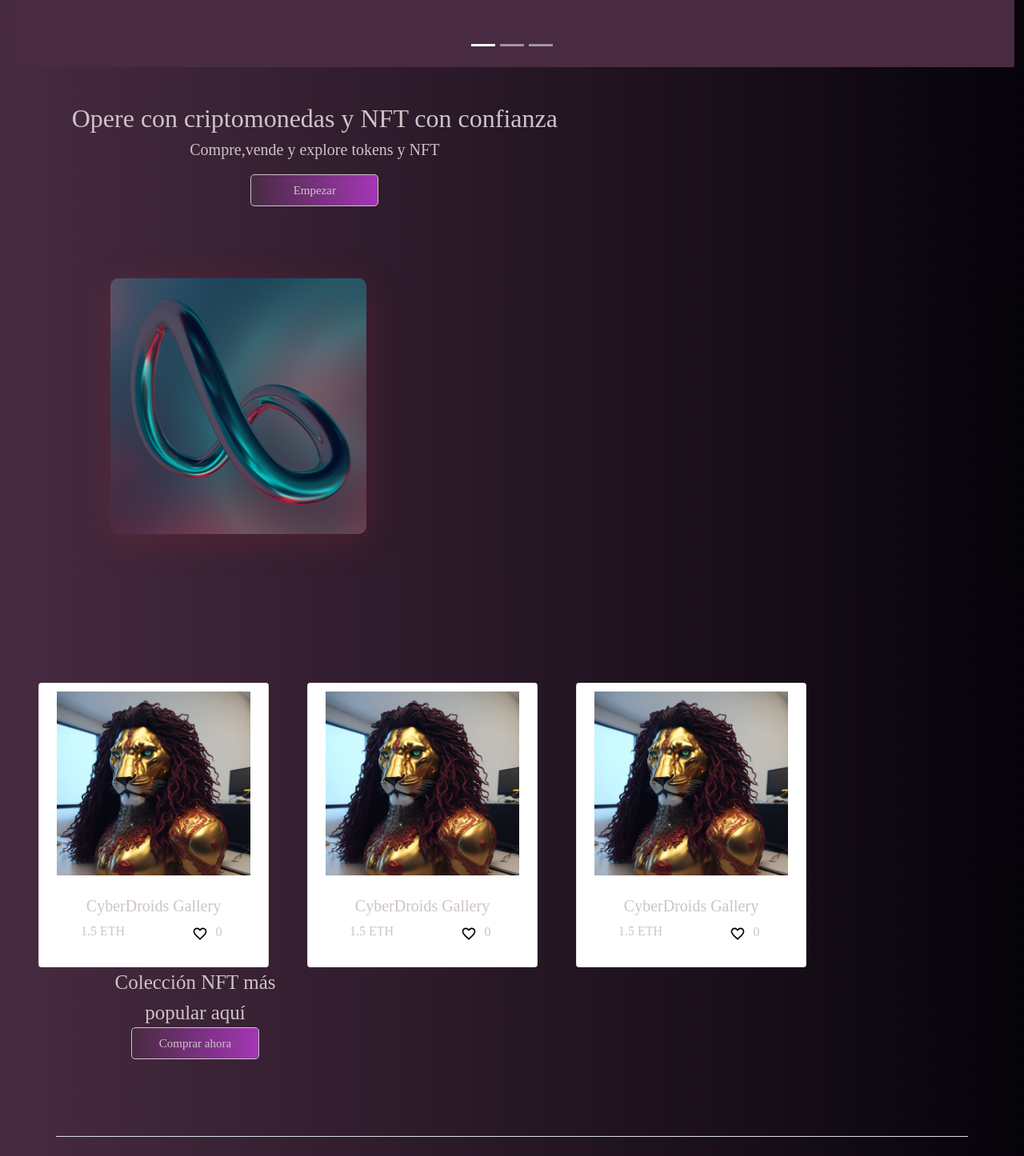
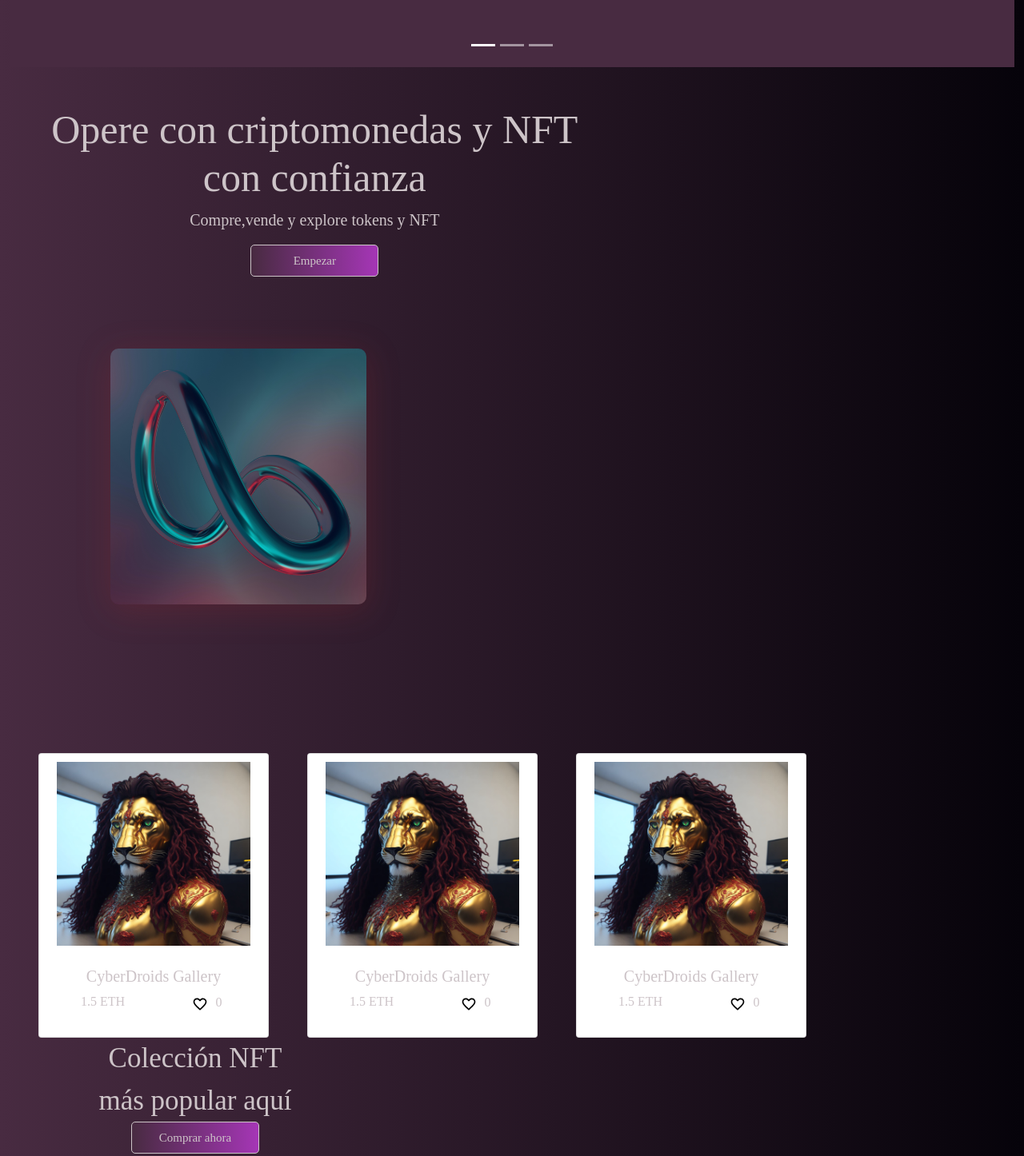
Before and after one commit to anfemoca19/ExchangeProyect, a plain HTML site: page home.html in a window 1280 px wide. Shown: the part 700-2146 px from the top of the page at 80% size. Drawn offline with nearby package versions, Linux system fonts and the light colour scheme; files whose address does not match are found by name; a web font is replaced by a local one.

Commit message:
Se mejorarn los titulos

```diff
--- a/assets/css/home/home.scss
+++ b/assets/css/home/home.scss
@@ -1,4 +1,4 @@
-@import "./variables.scss";
+@import "../variables.scss";
 
 
 body {
@@ -67,7 +67,9 @@ main{
     perspective: 500px;
   }
 
-
+  .titleOpere{
+    font-size: 50px;
+  }
 
   .animated-img{
     width: 100%;
@@ -100,7 +102,7 @@ main{
     }
   }
   .titleColection{
-    font-size: 25px
+    font-size: 35px
   }
   .buyNow{
     @include button();
--- a/home.html
+++ b/home.html
@@ -47,7 +47,7 @@
       <img src="./assets//img/nft.png" class="d-block w-100" alt="Banneer NFt">
     </div>
     <div class="carousel-item">
-      <img src="./assets/img/cripto.png" class="d-block w-100" alt="Banner cripto">
+      <img src="./assets/img/cripto.pnggit" class="d-block w-100" alt="Banner cripto">
     </div>
   </div>
   <button class="carousel-control-prev" type="button" data-bs-target="#carouselExampleIndicators" data-bs-slide="prev">
@@ -62,7 +62,7 @@
       </section>
       <section class="row featurette p-5  d-flex  align-items-center">
         <div class="col-md-7 text-center">
-          <h2 class="featurette-heading fw-normal lh-1">Opere con criptomonedas y NFT con confianza</h2>
+          <h2 class="featurette-heading titleOpere">Opere con criptomonedas y NFT con confianza</h2>
           <p class="lead">Compre,vende y explore tokens y NFT</p>
           <button  id="ready" type="button" class="button-style " >Empezar</button>
         </div>
```
Also changed, not shown: assets/css/home/home.css, 1 other file.
